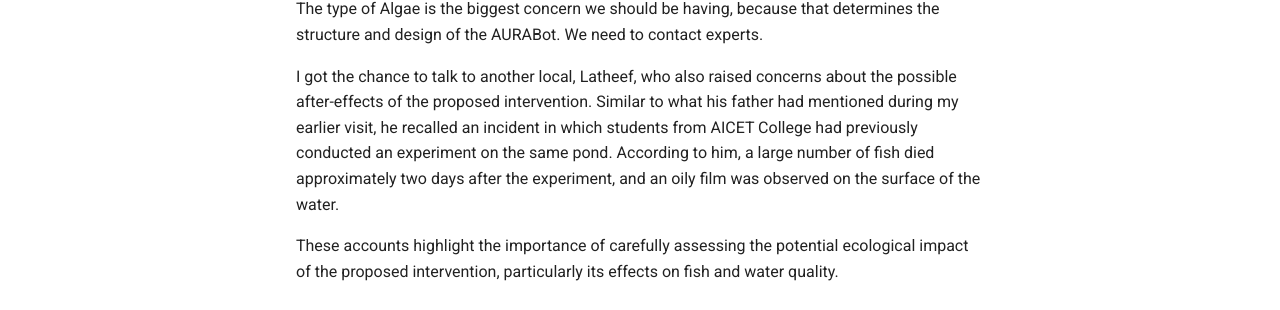
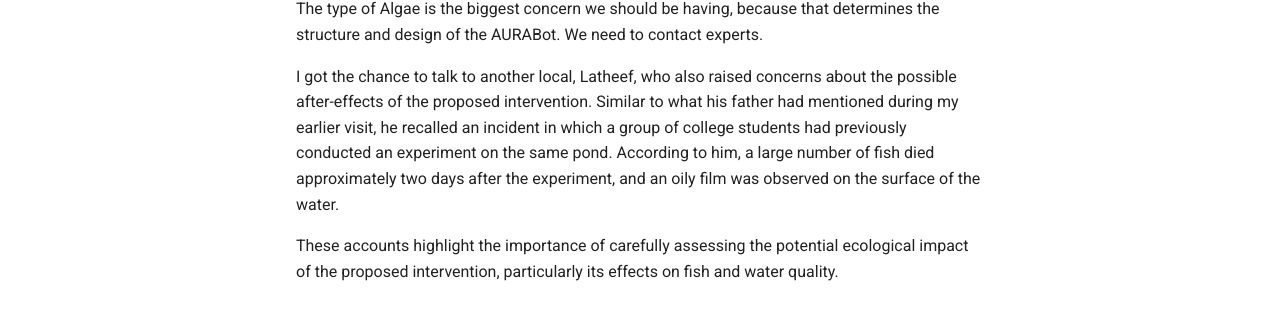
Before and after one commit to BuilderinResidencyTinkerspace/AURABot, an MkDocs documentation site: the page built from docs/week-03.md, in a window 1280 px wide. Shown: the part 436-746 px from the top of the page. Built offline with MkDocs 1.6.1 and Material for MkDocs 9.7.7, drawn with Linux system fonts in a browser that asks for light colours.

Commit message:
Clarify description of local concerns about intervention

```diff
--- a/docs/week-03.md
+++ b/docs/week-03.md
@@ -13,6 +13,6 @@ Fishes are alive inside the pond. We can see visible signs like the fish surfaci
 
 The type of Algae is the biggest concern we should be having, because that determines the structure and design of the AURABot. We need to contact experts.
 
-I got the chance to talk to another local, Latheef, who also raised concerns about the possible after-effects of the proposed intervention. Similar to what his father had mentioned during my earlier visit, he recalled an incident in which students from AICET College had previously conducted an experiment on the same pond. According to him, a large number of fish died approximately two days after the experiment, and an oily film was observed on the surface of the water.
+I got the chance to talk to another local, Latheef, who also raised concerns about the possible after-effects of the proposed intervention. Similar to what his father had mentioned during my earlier visit, he recalled an incident in which a group of college students had previously conducted an experiment on the same pond. According to him, a large number of fish died approximately two days after the experiment, and an oily film was observed on the surface of the water.
 
 These accounts highlight the importance of carefully assessing the potential ecological impact of the proposed intervention, particularly its effects on fish and water quality.
```
